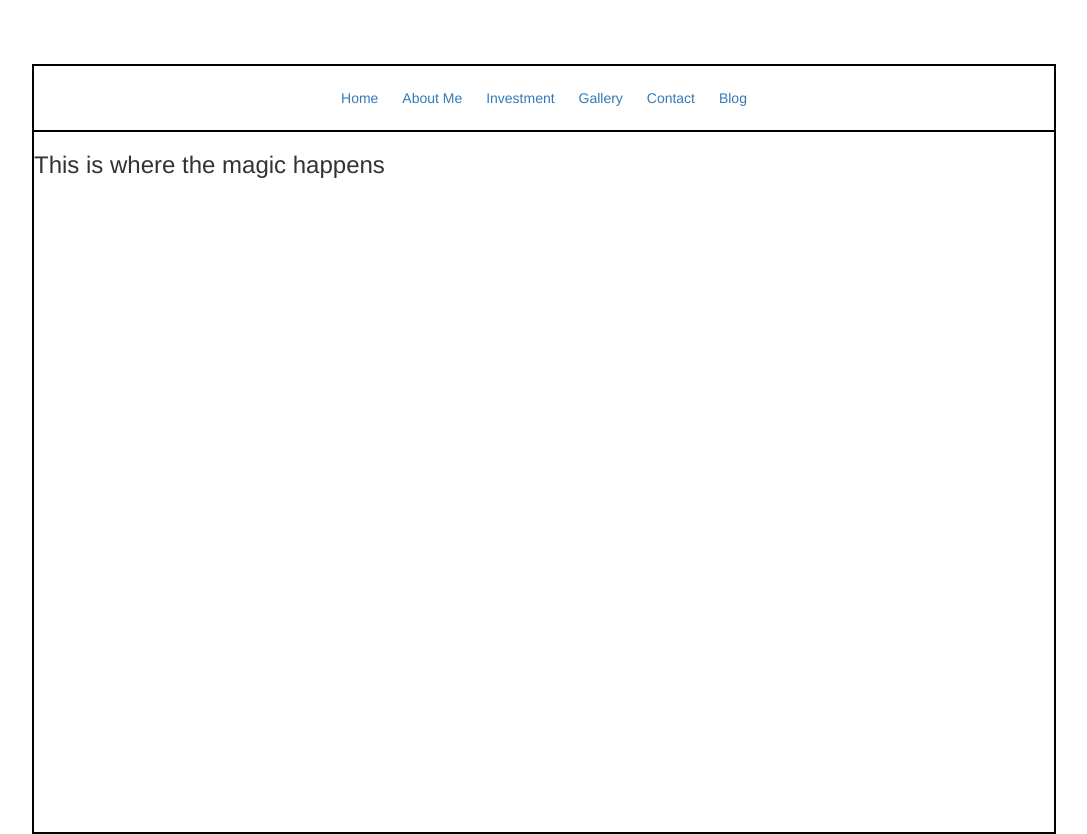
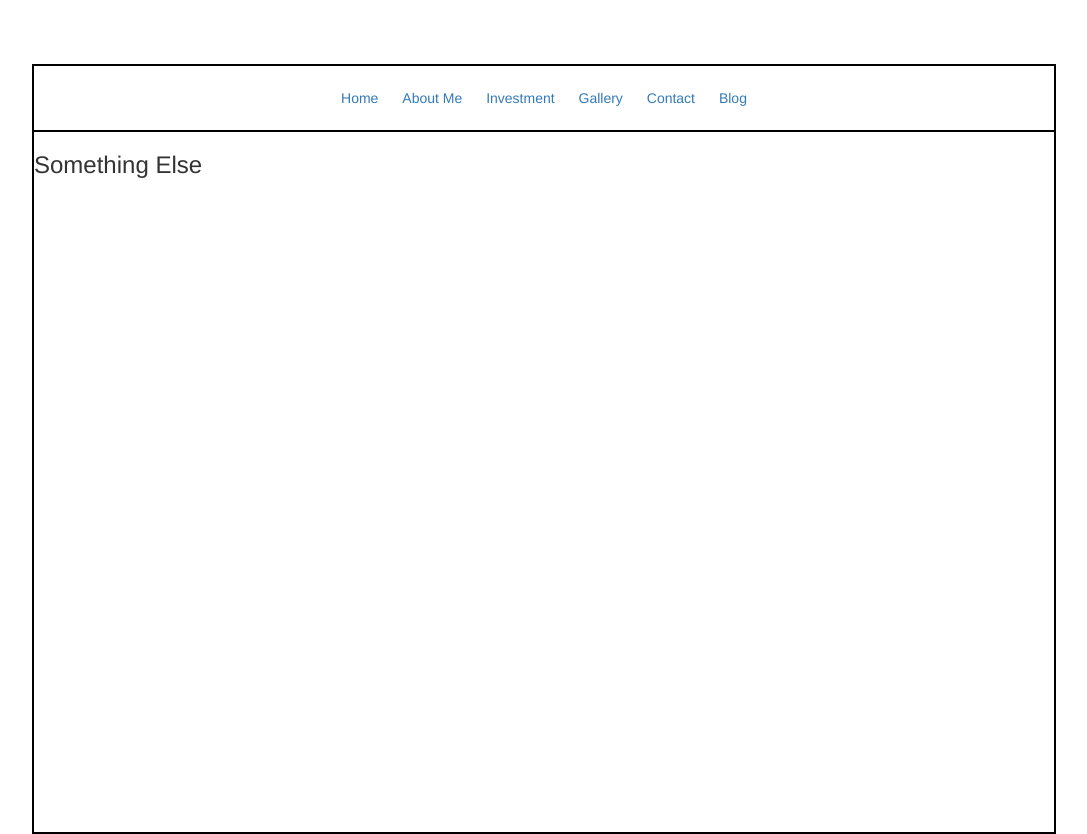
Before and after one commit to amjorgen/KJ_Photography, a website: page public/views/index.html in a window 1280 px wide. Shown: the whole page, without its empty margins (96-1183 px from the left). Drawn offline with nearby package versions, Linux system fonts and the light colour scheme.

Commit message:
changed text in h3 tag

```diff
--- a/public/views/index.html
+++ b/public/views/index.html
@@ -27,7 +27,7 @@
         <li><a href="#">Contact</a></li>
         <li><a href="#">Blog</a></li>
       </ul>
-      <h3>This is where the magic happens</h3>
+      <h3>Something Else</h3>
     </div>
 
     <script src="https://ajax.googleapis.com/ajax/libs/jquery/1.11.2/jquery.min.js"></script>
```
